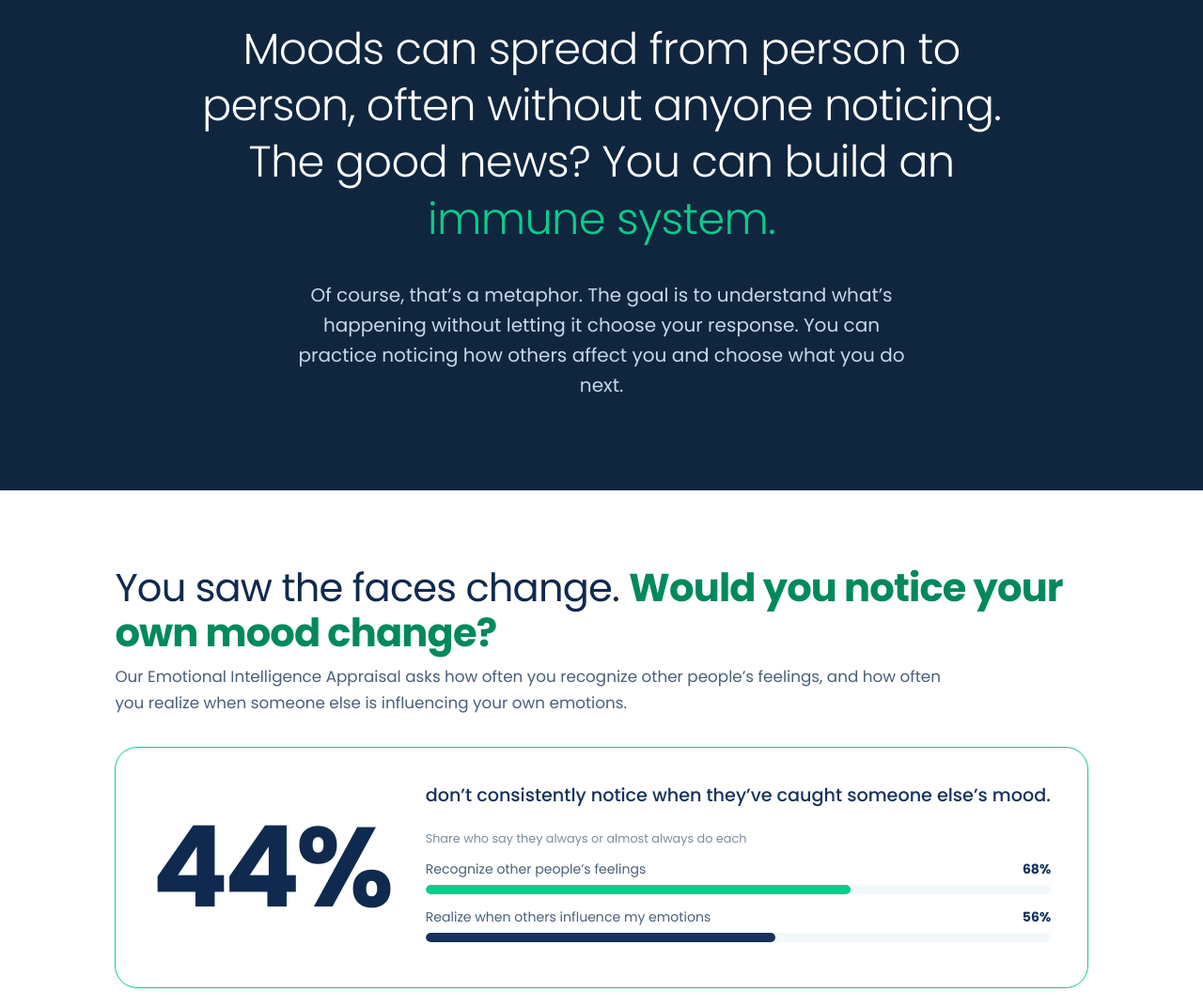
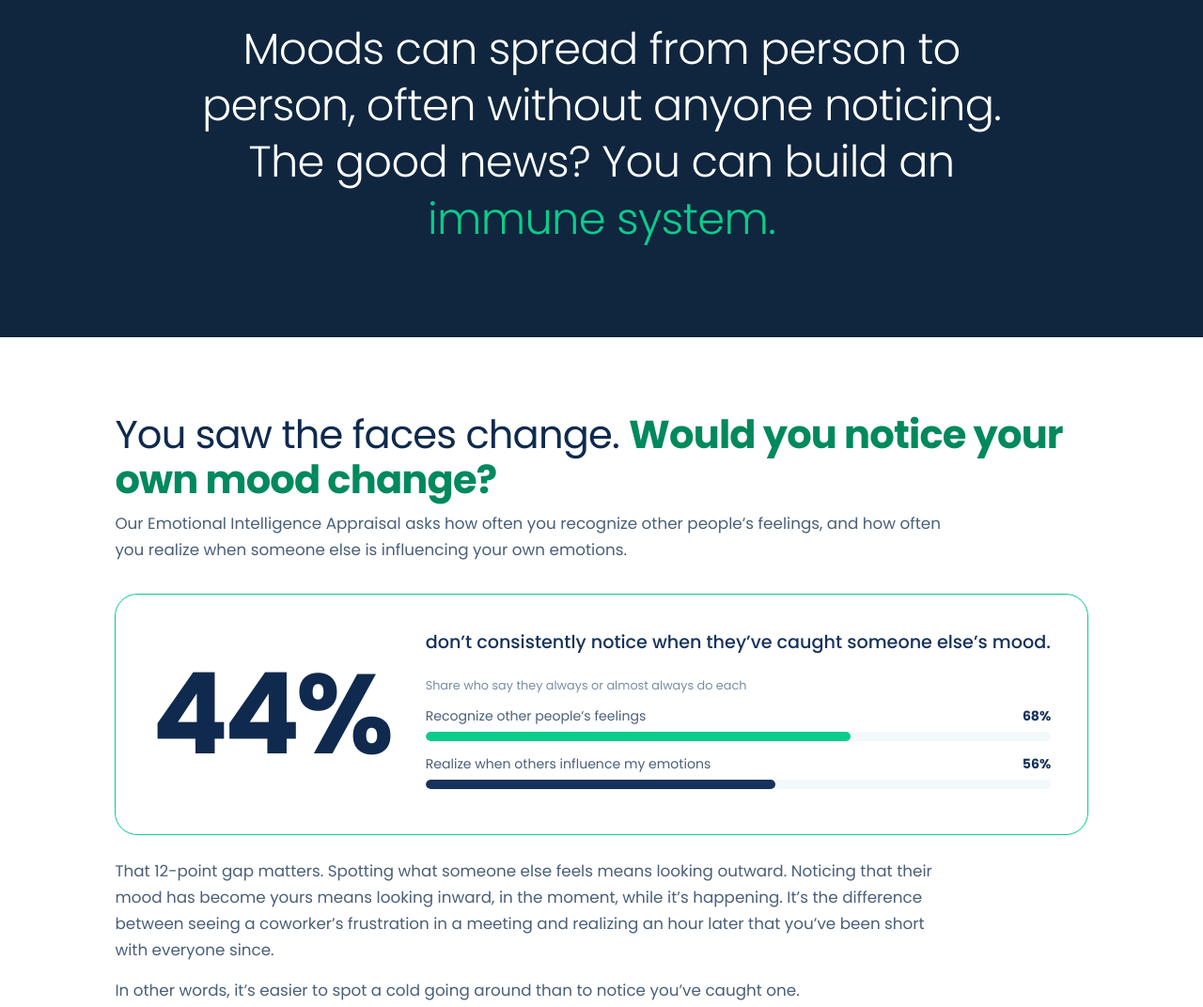
Before and after one commit to amymiller028-eng/eqtrends, a plain HTML site: page research/contagion.html in a window 1280 px wide. Shown: the part 715-1787 px from the top of the page at 94% size. Drawn offline with Linux system fonts and the light colour scheme.

Commit message:
Are Emotions Contagious?: remove the metaphor line under the band
Co-Authored-By: Claude Opus 5.5 <noreply@anthropic.com>

```diff
--- a/research/contagion.html
+++ b/research/contagion.html
@@ -77,7 +77,6 @@ h1 b{display:block;font-weight:700;color:var(--green)}
 /* ---- statement band: words light up as you scroll ---- */
 .band{background:var(--night-2);padding:6rem 0}
 .band p{max-width:900px;margin:0 auto;padding:0 1.4rem;font-size:clamp(1.7rem,3.8vw,2.9rem);font-weight:300;line-height:1.3;letter-spacing:-.015em;text-align:center;color:#3A5677}
-.band p.band-sub{font-size:clamp(1.05rem,1.6vw,1.25rem);font-weight:400;line-height:1.6;letter-spacing:0;color:#C9D7E8;max-width:720px;margin-top:2.2rem}
 .model-note{font-size:.82rem;line-height:1.5;color:#8EA6C2;margin:.9rem .3rem 0}
 .band span{transition:color .25s ease} .band span.on{color:#fff} .band span.on.g{color:var(--green)}
 
@@ -186,7 +185,7 @@ h2 b{font-weight:700;color:var(--green-ink)}
     </div>
   </section>
 
-  <section class="band" aria-label="Moods can spread from person to person, often without anyone noticing. The good news? You can build an immune system."><p aria-hidden="true"><span>Moods</span> <span>can</span> <span>spread</span> <span>from</span> <span>person</span> <span>to</span> <span>person,</span> <span>often</span> <span>without</span> <span>anyone</span> <span>noticing.</span> <span>The</span> <span>good</span> <span>news?</span> <span>You</span> <span>can</span> <span>build</span> <span>an</span> <span>immune</span> <span>system.</span></p><p class="band-sub">Of course, that&rsquo;s a metaphor. The goal is to understand what&rsquo;s happening without letting it choose your response. You can practice noticing how others affect you and choose what you do next.</p></section>
+  <section class="band" aria-label="Moods can spread from person to person, often without anyone noticing. The good news? You can build an immune system."><p aria-hidden="true"><span>Moods</span> <span>can</span> <span>spread</span> <span>from</span> <span>person</span> <span>to</span> <span>person,</span> <span>often</span> <span>without</span> <span>anyone</span> <span>noticing.</span> <span>The</span> <span>good</span> <span>news?</span> <span>You</span> <span>can</span> <span>build</span> <span>an</span> <span>immune</span> <span>system.</span></p></section>
 
   <div class="wrap">
     <section class="sec">
```
